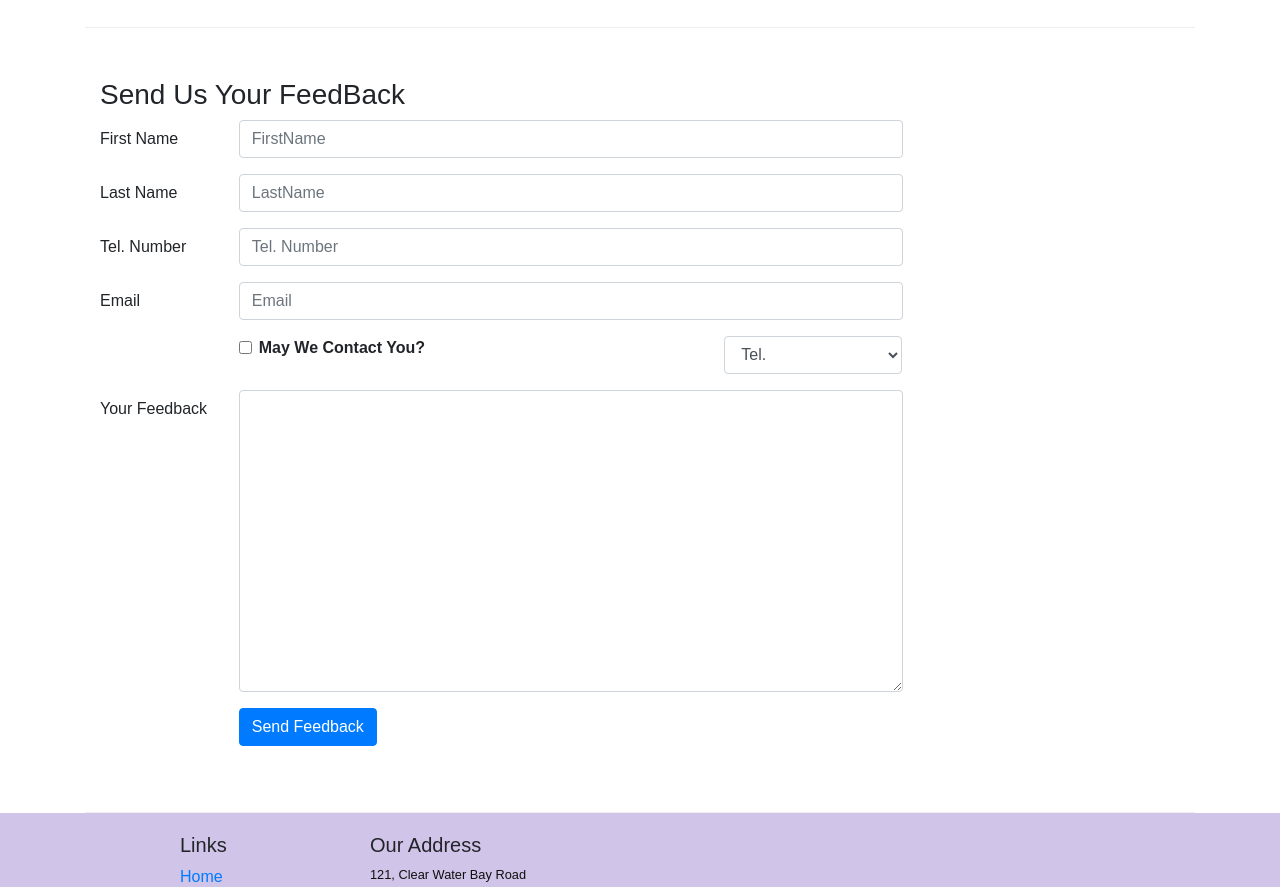
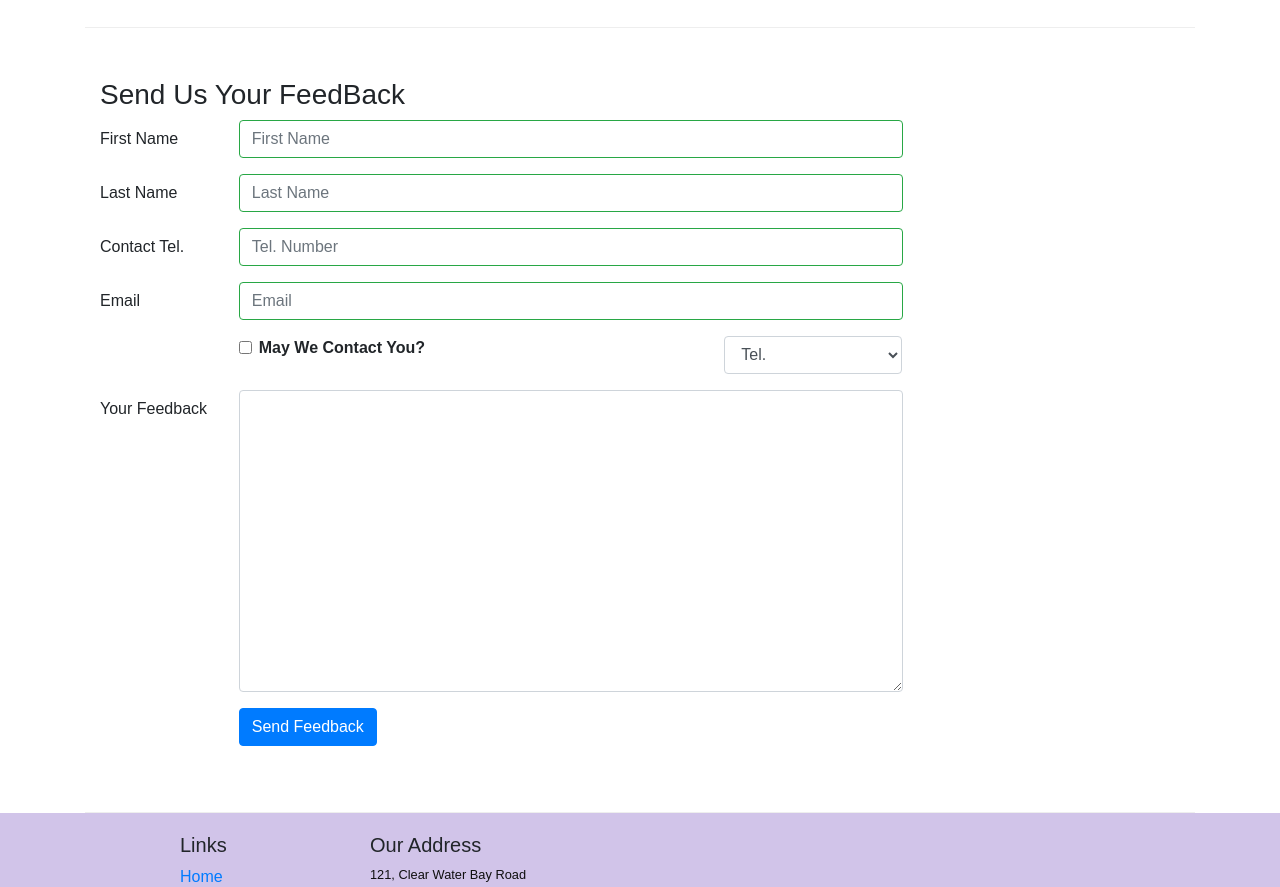
Before and after one commit to rohitjain908/ReactConfusionApp, a React (Create React App) app: page /contactus in a window 1280 px wide. Shown: the part 860-1747 px from the top of the page. Built offline with nearby package versions, Linux system fonts and the light colour scheme.

Commit message:
Controlled Form Validation

```diff
--- a/src/components/ContactComponent.js
+++ b/src/components/ContactComponent.js
@@ -1,5 +1,5 @@
 import React,{Component} from 'react';
-import {Breadcrumb,BreadcrumbItem,Form,Button,FormGroup,Label,Input,Col} from 'reactstrap';
+import {Breadcrumb,BreadcrumbItem,Form,Button,FormGroup,Label,Input,Col,FormFeedback} from 'reactstrap';
 import {Link} from 'react-router-dom';
 
 class Contact extends Component {
@@ -14,11 +14,46 @@
             email:'',
             agree:false,
             contactType:'Tel.',
-            message:''
+            message:'',
+            touched:{            // touched object keep track that a particular filed is touched or not
+                firstname:false,
+                lastname:false,
+                telnum:false,
+                email:false
+            }
 
         }
         this.handleSubmit=this.handleSubmit.bind(this);
         this.handleInputChange=this.handleInputChange.bind(this);
+        this.handleBlur = this.handleBlur.bind(this);
+    }
+
+    validate(firstname, lastname, telnum, email) {
+        const errors = {
+            firstname: '',
+            lastname: '',
+            telnum: '',
+            email: ''
+        };
+
+        if (this.state.touched.firstname && firstname.length < 3)
+            errors.firstname = 'First Name should be >= 3 characters';
+        else if (this.state.touched.firstname && firstname.length > 10)
+            errors.firstname = 'First Name should be <= 10 characters';
+
+        if (this.state.touched.lastname && lastname.length < 3)
+            errors.lastname = 'Last Name should be >= 3 characters';
+        else if (this.state.touched.lastname && lastname.length > 10)
+            errors.lastname = 'Last Name should be <= 10 characters';
+
+        const reg = /^\d+$/;
+        if (this.state.touched.telnum && !reg.test(telnum))
+            errors.telnum = 'Tel. Number should contain only numbers';
+
+        if(this.state.touched.email && email.split('').filter(x => x === '@').length !== 1)
+            errors.email = 'Email should contain a @';
+
+        return errors;
     }
 
     handleInputChange(event){
@@ -38,9 +73,16 @@
         event.preventDefault();
     }
 
+    handleBlur = (field) => (evt) => {
+        this.setState({
+            touched: { ...this.state.touched, [field]: true }
+        });
+    }
+
 
 
     render(){
+        const errors = this.validate(this.state.firstname, this.state.lastname, this.state.telnum, this.state.email);
         return(
             <div className="container">
                 <div className="row">
@@ -85,30 +127,56 @@
                     </div>
                     <div className="col-12 col-md-9">
                         <Form onSubmit={this.handleSubmit}>
-                            <FormGroup row>
+                        <FormGroup row>
                                 <Label htmlFor="firstname" md={2}>First Name</Label>
                                 <Col md={10}>
-                                    <Input type="text" id="firstname" name="firstname"  placeholder="FirstName" value={this.state.firstname}
-                                    onChange={this.handleInputChange}/>
+                                    <Input type="text" id="firstname" name="firstname"
+                                        placeholder="First Name"
+                                        value={this.state.firstname}
+                                        valid={errors.firstname === ''}
+                                        invalid={errors.firstname !== ''}
+                                        onBlur={this.handleBlur('firstname')}
+                                        onChange={this.handleInputChange} />
+                                    <FormFeedback>{errors.firstname}</FormFeedback>
                                 </Col>
                             </FormGroup>
                             <FormGroup row>
                                 <Label htmlFor="lastname" md={2}>Last Name</Label>
                                 <Col md={10}>
-                                    <Input type="text" id="lastname" name="lastname"  placeholder="LastName" value={this.state.lastname}
-                                    onChange={this.handleInputChange}/>
+                                    <Input type="text" id="lastname" name="lastname"
+                                        placeholder="Last Name"
+                                        value={this.state.lastname}
+                                        valid={errors.lastname === ''}
+                                        invalid={errors.lastname !== ''}
+                                        onBlur={this.handleBlur('lastname')}
+                                        onChange={this.handleInputChange} />
+                                    <FormFeedback>{errors.lastname}</FormFeedback>
                                 </Col>
                             </FormGroup>
                             <FormGroup row>
-                                <Label htmlFor="telnum" md={2}>Tel. Number</Label>
+                                <Label htmlFor="telnum" md={2}>Contact Tel.</Label>
                                 <Col md={10}>
-                                    <Input type="tel" id="telnum" name="telnum"  placeholder="Tel. Number" value={this.state.telnum} onChange={this.handleInputChange}/>
+                                    <Input type="tel" id="telnum" name="telnum"
+                                        placeholder="Tel. Number"
+                                        value={this.state.telnum}
+                                        valid={errors.telnum === ''}
+                                        invalid={errors.telnum !== ''}
+                                        onBlur={this.handleBlur('telnum')}
+                                        onChange={this.handleInputChange} />
+                                    <FormFeedback>{errors.telnum}</FormFeedback>
                                 </Col>
                             </FormGroup>
                             <FormGroup row>
                                 <Label htmlFor="email" md={2}>Email</Label>
                                 <Col md={10}>
-                                    <Input type="email" id="email" name="email"  placeholder="Email" value={this.state.email} onChange={this.handleInputChange}/>
+                                    <Input type="email" id="email" name="email"
+                                        placeholder="Email"
+                                        value={this.state.email}
+                                        valid={errors.email === ''}
+                                        invalid={errors.email !== ''}
+                                        onBlur={this.handleBlur('email')}
+                                        onChange={this.handleInputChange} />
+                                    <FormFeedback>{errors.email}</FormFeedback>
                                 </Col>
                             </FormGroup>
 
```
